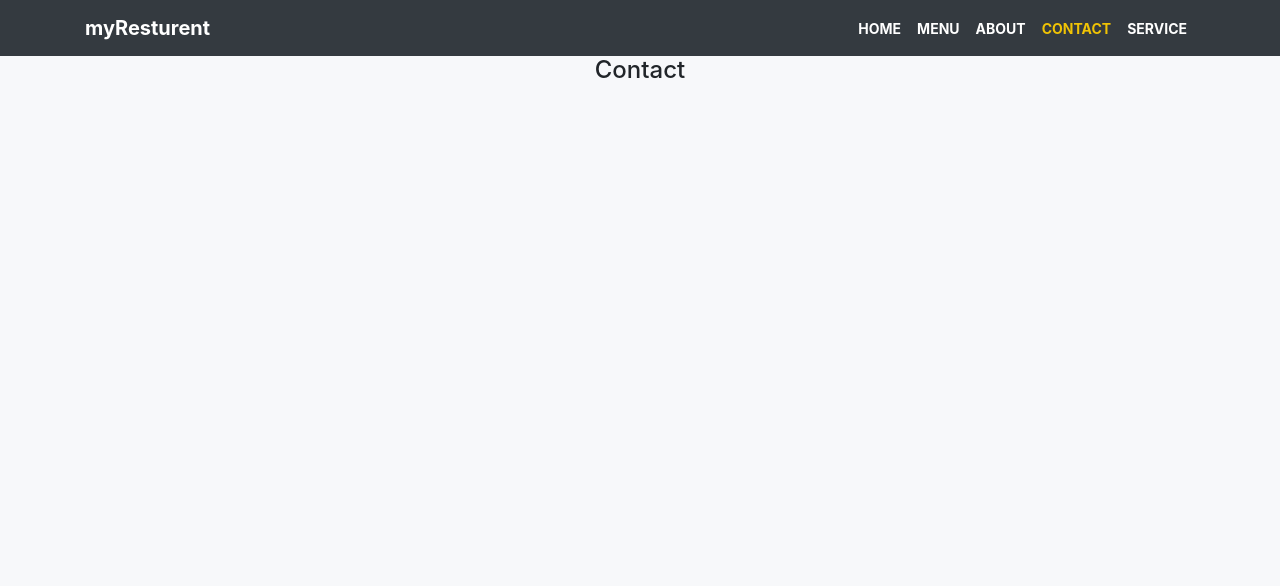
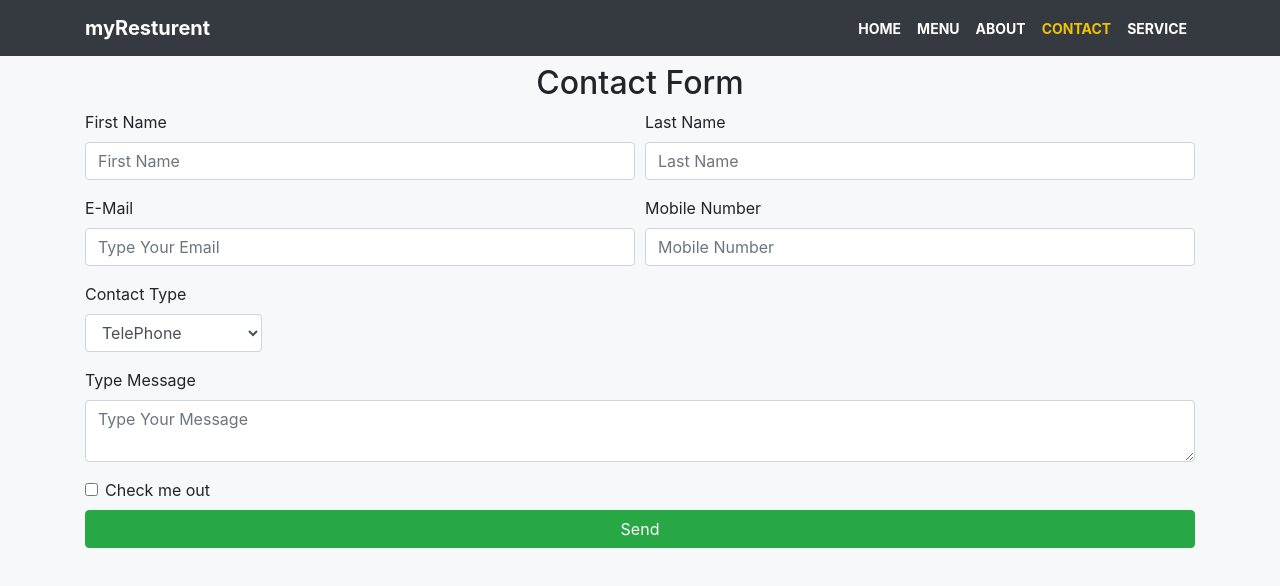
Before and after one commit to coder-aminul/resturent, a React (Create React App) app: page /contact in a window 1280 px wide. Shown: the top 586 px of the page. Built offline with nearby package versions, Linux system fonts and the light colour scheme.

Commit message:
Before Useing redux

```diff
--- a/src/App.css
+++ b/src/App.css
@@ -1,6 +1,3 @@
-.App {
-  text-align: center;
-}
 
 .App-logo {
   height: 40vmin;
--- a/src/components/Body/About.js
+++ b/src/components/Body/About.js
@@ -3,7 +3,7 @@ import React, { Component } from "react";
 class About extends Component {
   render() {
     return (
-      <div>
+      <div className="container">
         <p>About Component</p>
       </div>
     );
--- a/src/components/Body/Contact.js
+++ b/src/components/Body/Contact.js
@@ -1,10 +1,132 @@
 import React, { Component } from "react";
+import { Col, Form, FormGroup, Input, Label, Row } from "reactstrap";
 
 class Contact extends Component {
+  constructor(props) {
+    super(props);
+    this.state = {
+      fname: "",
+      lname: "",
+      email: "",
+      phone: "",
+      checkbox: false,
+      text: "",
+      conctType: "E-mail",
+    };
+    this.InputChangeHandle = this.InputChangeHandle.bind(this);
+    this.submitHandler = this.submitHandler.bind(this);
+  }
+  InputChangeHandle = (event) => {
+    console.log(this.props);
+    const value =
+      event.target.type === "chekbox"
+        ? event.target.checked
+        : event.target.value;
+    const name = event.target.name;
+    this.setState({
+      [name]: value,
+    });
+  };
+
+  submitHandler = (event) => {
+    console.log(this.state);
+    event.preventDefault();
+  };
   render() {
     return (
-      <div>
-        <h4>Contact</h4>
+      <div className="container">
+        <h2 className="my-2 text-center">Contact Form</h2>
+        <Form onSubmit={this.submitHandler}>
+          <Row form>
+            <Col md={6}>
+              <FormGroup>
+                <Label>First Name</Label>
+                <Input
+                  name="fname"
+                  placeholder="First Name"
+                  value={this.state.fname}
+                  onChange={this.InputChangeHandle}
+                />
+              </FormGroup>
+            </Col>
+            <Col md={6}>
+              <FormGroup>
+                <Label>Last Name</Label>
+                <Input
+                  type="text"
+                  placeholder="Last Name"
+                  name="lname"
+                  value={this.state.lname}
+                  onChange={this.InputChangeHandle}
+                />
+              </FormGroup>
+            </Col>
+            <Col md={6}>
+              <FormGroup>
+                <Label>E-Mail</Label>
+                <Input
+                  type="email"
+                  placeholder="Type Your Email"
+                  name="email"
+                  value={this.state.email}
+                  onChange={this.InputChangeHandle}
+                />
+              </FormGroup>
+            </Col>
+            <Col md={6}>
+              <FormGroup>
+                <Label>Mobile Number</Label>
+                <Input
+                  type="tel"
+                  placeholder="Mobile Number"
+                  name="phone"
+                  value={this.state.phone}
+                  onChange={this.InputChangeHandle}
+                />
+              </FormGroup>
+            </Col>
+            <Col md={{ size: 2 }}>
+              <FormGroup>
+                <Label>Contact Type</Label>
+                <Input
+                  type="select"
+                  name="conctType"
+                  value={this.state.conctType}
+                  onChange={this.InputChangeHandle}
+                >
+                  <option>TelePhone</option>
+                  <option>E-Mail</option>
+                </Input>
+              </FormGroup>
+            </Col>
+            <Col md={12}>
+              <FormGroup>
+                <Label>Type Message</Label>
+                <Input
+                  type="textarea"
+                  placeholder="Type Your Message"
+                  name="text"
+                  value={this.state.text}
+                  onChange={this.InputChangeHandle}
+                />
+              </FormGroup>
+            </Col>
+            <Col md={12}>
+              <FormGroup check>
+                <Input
+                  type="checkbox"
+                  name="checkbox"
+                  checked={this.state.checkbox}
+                  onChange={this.InputChangeHandle}
+                />
+                <Label check>Check me out</Label>
+              </FormGroup>
+            </Col>
+            <Col md={12}>
+              <button className="btn-block btn btn-success my-2">Send</button>
+            </Col>
+          </Row>
+        </Form>
       </div>
     );
   }
--- /dev/null
+++ b/src/components/Body/DishDetails.js
@@ -0,0 +1,23 @@
+import React from "react";
+
+const DishDetails = (props) => {
+  console.log(props);
+  return (
+    <div>
+      <div className="box">
+        <span>
+          <img
+            src={props.dish.image}
+            alt={props.dish.name}
+            className="menu-img"
+          />
+        </span>
+        <h3>{props.dish.name}</h3>
+        <p>{props.dish.description}</p>
+        <button className="btn btn-success">${props.dish.price}</button>
+      </div>
+    </div>
+  );
+};
+
+export default DishDetails;
--- a/src/components/Body/Home.js
+++ b/src/components/Body/Home.js
@@ -3,7 +3,7 @@ import React, { Component } from "react";
 class Home extends Component {
   render() {
     return (
-      <div>
+      <div className="container">
         <p>Home</p>
       </div>
     );
--- a/src/components/Body/Menu.js
+++ b/src/components/Body/Menu.js
@@ -1,20 +1,60 @@
 import React, { Component } from "react";
+import { Button, Modal, ModalBody, ModalFooter, ModalHeader } from "reactstrap";
 import DISHES from "../.././Data/Dishes";
+import DishDetails from "./DishDetails";
 import MenuItems from "./MenuItems";
+import Modals from "./Modals";
 
 class Menu extends Component {
   state = {
     dishes: DISHES,
+    seletDishes: null,
+    modalOpen: false,
+  };
+  onDishSelect = (dish) => {
+    this.setState({
+      seletDishes: dish,
+      modalOpen: !this.state.modalOpen,
+    });
+  };
+
+  onToggleModal = () => {
+    this.setState({
+      modalOpen: !this.state.modalOpen,
+    });
   };
   render() {
     const menu = this.state.dishes.map((item) => {
-      return <MenuItems dises={item} key={item.id} />;
+      return (
+        <MenuItems
+          dish={item}
+          key={item.id}
+          dishesSelect={() => this.onDishSelect(item)}
+        />
+      );
     });
+    let dishSelect = null;
+    if (this.state.seletDishes != null) {
+      dishSelect = <DishDetails dish={this.state.seletDishes} />;
+    }
     return (
       <div className="container">
         <div className="row">
           <div className="col-md-12">
             <div className="grid-container">{menu}</div>
+            <Modals />
+            <Modal
+              isOpen={this.state.modalOpen}
+              onClick={() => this.onToggleModal}
+            >
+              <ModalHeader>{}</ModalHeader>
+              <ModalBody>{dishSelect}</ModalBody>
+              <ModalFooter>
+                <Button color="danger" onClick={this.onToggleModal}>
+                  Close
+                </Button>
+              </ModalFooter>
+            </Modal>
           </div>
         </div>
       </div>
--- a/src/components/Body/MenuItems.js
+++ b/src/components/Body/MenuItems.js
@@ -1,15 +1,19 @@
 import React from "react";
 
-function MenuItems(props){
-    return(
-        <div className="box">
-            <span>
-                <img src={props.dises.image} alt={props.dises.name} className="menu-img"/>
-            </span>
-            <h3>{props.dises.name}</h3>
-            <button className="btn btn-success">${props.dises.price}</button>
-        </div>
-    );
+function MenuItems(props) {
+  return (
+    <div className="box" onClick={props.dishesSelect}>
+      <span>
+        <img
+          src={props.dish.image}
+          alt={props.dish.name}
+          className="menu-img"
+        />
+      </span>
+      <h3>{props.dish.name}</h3>
+      <button className="btn btn-success">${props.dish.price}</button>
+    </div>
+  );
 }
 
 export default MenuItems;
--- /dev/null
+++ b/src/components/Body/Modals.js
@@ -0,0 +1,17 @@
+import React, { Component } from "react";
+
+class Modals extends Component {
+  constructor(props) {
+    super(props);
+    console.log(props);
+  }
+  render() {
+    return (
+      <div>
+        <p>Modal</p>
+      </div>
+    );
+  }
+}
+
+export default Modals;
--- a/src/components/Body/Service.js
+++ b/src/components/Body/Service.js
@@ -2,7 +2,7 @@ import React from "react";
 
 function Service() {
   return (
-    <div>
+    <div className="container">
       <h3>Service</h3>
     </div>
   );
```
